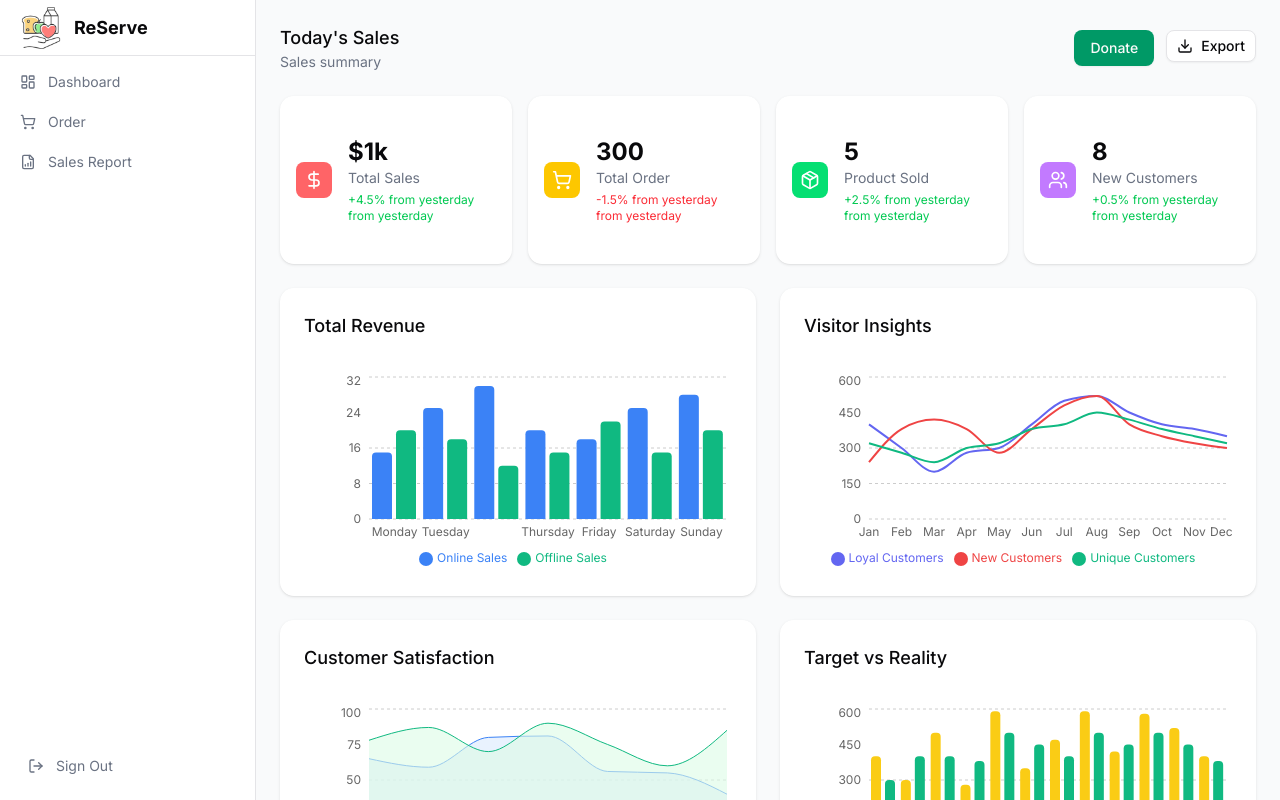
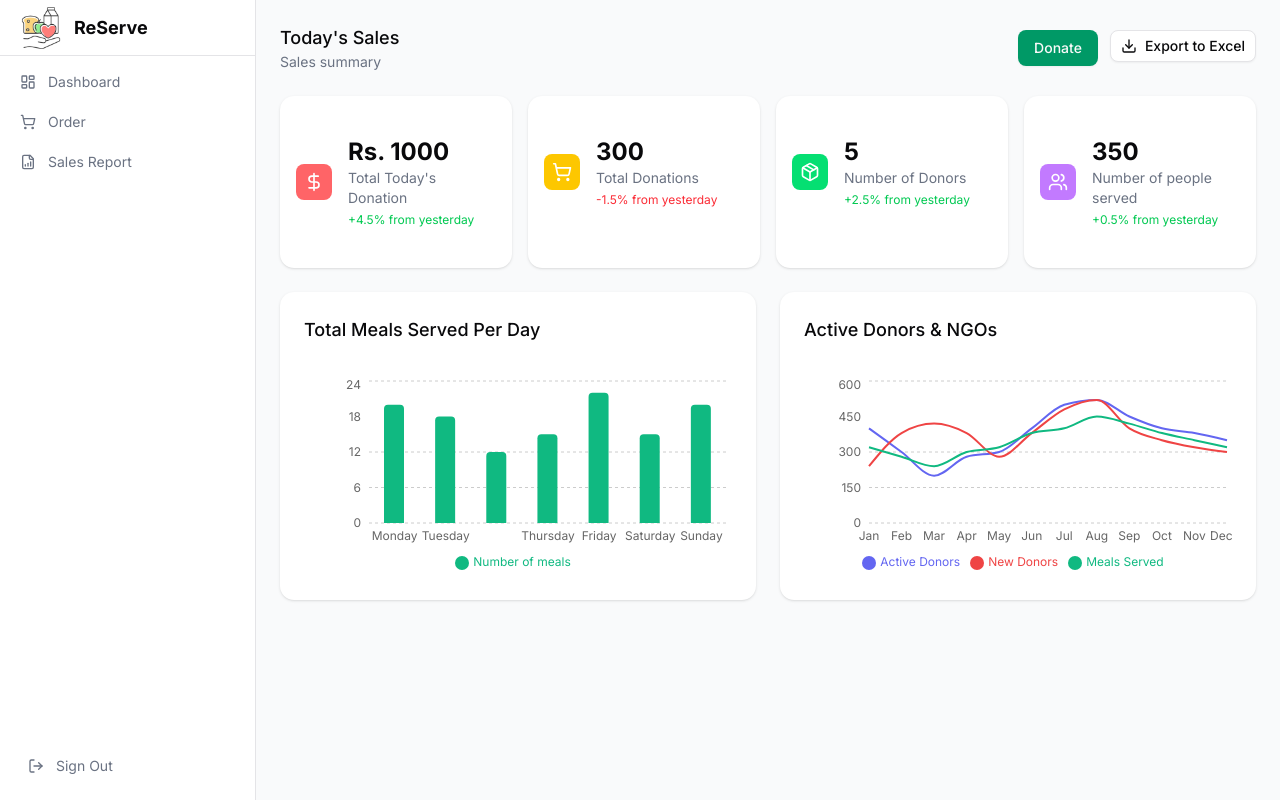
Before and after one commit to YashKhatpe/ReServe, a Next.js app: page /donor-dashboard in a window 1280 px wide. Built offline with nearby package versions, Linux system fonts and the light colour scheme.

Commit message:
Dashboard and export

```diff
--- a/app/(donor)/donate/page.tsx
+++ b/app/(donor)/donate/page.tsx
@@ -28,7 +28,7 @@ import {
 } from "@/components/ui/select";
 import { supabase } from "@/lib/supabase";
 import { FOOD_PREFERENCES, STORAGE_OPTIONS } from "@/lib/constants";
-import { ArrowLeft } from "lucide-react";
+import { ArrowLeft, ImageIcon } from "lucide-react";
 import { v4 as uuidv4 } from "uuid";
 
 import { toast } from "sonner";
@@ -37,12 +37,7 @@ const donationFormSchema = z.object({
   food_name: z
     .string()
     .min(2, { message: "Food name must be at least 2 characters." }),
-  food_image: z
-    .string()
-    .trim()
-    .url({ message: "Please enter a valid URL for the food image." })
-    .optional()
-    .or(z.literal("")),
+  food_image: z.instanceof(File, { message: "Please upload a image file." }),
   preparation_date_time: z
     .string()
     .min(1, { message: "Preparation date and time is required." }),
@@ -57,14 +52,15 @@ const donationFormSchema = z.object({
   preferred_pickup_time: z
     .string()
     .min(1, { message: "Preferred pickup time is required." }),
-  additional_notes: z.string().optional(),
+  // additional_notes: z.string().optional(),
 });
 
 export default function DonatePage() {
   const router = useRouter();
   const [isLoading, setIsLoading] = useState(false);
   const [userId, setUserId] = useState<string | null>(null);
-  // const [files, setFiles] = useState < File[] | null > (null);
+  const [selectedFile, setSelectedFile] = useState<File | null>(null);
+  const [imagePreview, setImagePreview] = useState<string | null>(null);
 
   useEffect(() => {
     async function checkAuth() {
@@ -87,18 +83,20 @@ export default function DonatePage() {
     resolver: zodResolver(donationFormSchema),
     defaultValues: {
       food_name: "",
-      food_image: "",
       preparation_date_time: "",
       expiry_date_time: "",
       food_type: "",
       serves: 1,
       storage: "",
       preferred_pickup_time: "",
-      additional_notes: "",
+      // additional_notes: "",
     },
   });
 
+
+
   async function onSubmit(data: z.infer<typeof donationFormSchema>) {
+    console.log(data);
     if (!userId) {
       toast("Auth Error", {
         description: "You must be logged in to donate food.",
@@ -107,34 +105,58 @@ export default function DonatePage() {
     }
 
     try {
+      setIsLoading(true);
+      let foodImageUrl = null;
+
+      // Upload image to Supabase Storage if a file is selected
+
+      const file = data.food_image;
+      const fileExt = file.name.split('.').pop();
+      const fileName = `${uuidv4()}.${fileExt}`;
+      const filePath = `${fileName}`;
+
+      const { error: uploadError } = await supabase.storage
+        .from('food_image')
+        .upload(fileName, file, { cacheControl: '3600', upsert: false });
+
+      if (uploadError) throw uploadError;
+
+      // Get the public URL for the uploaded file
+      const { data: publicUrlData } = supabase.storage
+        .from('food_image')
+        .getPublicUrl(fileName);
+
+      if (publicUrlData) {
+        foodImageUrl = publicUrlData.publicUrl;
+      }
+
+
       const uniqueId = uuidv4();
       const { error } = await supabase.from("donor_form").insert({
         id: uniqueId,
         food_name: data.food_name,
-        food_image: data.food_image || null,
-        preparation_date_time: new Date(
-          data.preparation_date_time
-        ).toISOString(),
+        food_image: foodImageUrl,
+        preparation_date_time: new Date(data.preparation_date_time).toISOString(),
         expiry_date_time: new Date(data.expiry_date_time).toISOString(),
         food_type: data.food_type,
         serves: data.serves,
         storage: data.storage,
         preferred_pickup_time: data.preferred_pickup_time,
         donor_id: userId,
-        created_at: new Date(),
+        // additional_notes: data.additional_notes || null,
+        created_at: new Date().toISOString(),
       });
-      console.log(error);
+
       if (error) throw error;
 
       toast("Donation Created", {
         description: "Your food donation has been listed successfully.",
       });
 
-      router.push("/donor/dashboard");
+      router.push("/donor-dashboard");
     } catch (error: any) {
       toast("Error Creating Donation", {
-        description:
-          error.message || "Could not create your donation. Please try again.",
+        description: error.message || "Could not create your donation. Please try again.",
       });
     } finally {
       setIsLoading(false);
@@ -146,7 +168,7 @@ export default function DonatePage() {
       <div className="container mx-auto py-8">
         <Button
           variant="ghost"
-          className=" flex items-center text-primary"
+          className="flex items-center text-primary"
           onClick={() => router.push("/donor-dashboard")}
         >
           <ArrowLeft className="mr-2 h-4 w-4" /> Back to Dashboard
@@ -182,18 +204,11 @@ export default function DonatePage() {
             <FormField
               control={form.control}
               name="food_image"
-                  render={({ field: { onChange, ...rest } }) => (
+              render={({ field: { onChange } }) => (
                 <FormItem>
                   <FormLabel>Food Image</FormLabel>
                   <FormControl>
-                        <Input
-                          type="file"
-                          accept="image/*"
-                          onChange={(e) => {
-                            onChange(e.target.files?.[0]); // Capture the file
-                          }}
-                          {...rest}
-                        />
+                    <Input type="file" accept="image/*" onChange={(e) => onChange(e.target.files?.[0])} />
                   </FormControl>
                   <FormMessage />
                 </FormItem>
@@ -327,7 +342,7 @@ export default function DonatePage() {
                   />
                 </div>
 
-                <FormField
+                {/* <FormField
                   control={form.control}
                   name="additional_notes"
                   render={({ field }) => (
@@ -343,7 +358,7 @@ export default function DonatePage() {
                       <FormMessage />
                     </FormItem>
                   )}
-                />
+                /> */}
 
                 <Button
                   type="submit"
--- a/app/(donor)/donor-dashboard/page.tsx
+++ b/app/(donor)/donor-dashboard/page.tsx
@@ -1,3 +1,5 @@
+"use client";
+
 import { Button } from "@/components/ui/button";
 import { Card, CardContent, CardHeader, CardTitle } from "@/components/ui/card";
 import { Sidebar } from "@/components/sidebar";
@@ -18,8 +20,41 @@ import {
   Download
 } from "lucide-react";
 import Link from "next/link";
+import { useState } from "react";
 
 export default function Home() {
+  const [loading, setLoading] = useState(false);
+
+  const handleExport = async () => {
+    setLoading(true);
+    try {
+      const response = await fetch("http://localhost:3000/api/excelExport");
+
+      if (!response.ok) {
+        console.error("Failed to download Excel file", response);
+        throw new Error("Failed to download Excel file ${response}");
+      }
+
+      // Convert response to Blob (binary data)
+      const blob = await response.blob();
+      const url = window.URL.createObjectURL(blob);
+
+      // Create a temporary <a> element to trigger the download
+      const a = document.createElement("a");
+      a.href = url;
+      a.download = "orders.xlsx";
+      document.body.appendChild(a);
+      a.click();
+      document.body.removeChild(a);
+
+      // Release the Blob URL
+      window.URL.revokeObjectURL(url);
+    } catch (error) {
+      console.error("Error downloading Excel:", error);
+    }
+    setLoading(false);
+  };
+
   return (
     <div className="flex h-screen bg-gray-50">
       <div className="w-64 flex-shrink-0">
@@ -39,9 +74,9 @@ export default function Home() {
               <Link href="/donate">
               <Button variant="default" className="bg-emerald-600 hover:bg-emerald-700 cursor-pointer">Donate</Button>
               </Link>
-              <Button variant="outline" size="sm" className="gap-2">
+              <Button onClick={handleExport} variant="outline" size="sm" className="gap-2">
                 <Download className="h-4 w-4" />
-                Export
+                {loading ? "Exporting..." : "Export to Excel"}
               </Button>
               </div>
             </div>
@@ -50,33 +85,33 @@ export default function Home() {
               <StatsCard
                 icon={<DollarSign className="h-5 w-5 text-white" />}
                 iconBg="bg-red-400"
-                title="Total Sales"
-                value="$1k"
-                change="+4.5% from yesterday"
+                title="Total Today's Donation"
+                value="Rs. 1000"
+                change="+4.5% "
                 trend="up"
               />
               <StatsCard
                 icon={<ShoppingCart className="h-5 w-5 text-white" />}
                 iconBg="bg-yellow-400"
-                title="Total Order"
+                title="Total Donations"
                 value="300"
-                change="-1.5% from yesterday"
+                change="-1.5% "
                 trend="down"
               />
               <StatsCard
                 icon={<Package className="h-5 w-5 text-white" />}
                 iconBg="bg-green-400"
-                title="Product Sold"
+                title="Number of Donors"
                 value="5"
-                change="+2.5% from yesterday"
+                change="+2.5% "
                 trend="up"
               />
               <StatsCard
                 icon={<Users className="h-5 w-5 text-white" />}
                 iconBg="bg-purple-400"
-                title="New Customers"
-                value="8"
-                change="+0.5% from yesterday"
+                title="Number of people served"
+                value="350"
+                change="+0.5% "
                 trend="up"
               />
             </div>
@@ -87,14 +122,14 @@ export default function Home() {
             </div>
 
             <div className="grid grid-cols-1 lg:grid-cols-2 gap-6">
-              <CustomerSatisfaction />
-              <TargetVsReality />
+              {/* <CustomerSatisfaction /> */}
+              {/* <TargetVsReality /> */}
             </div>
 
             <div className="grid grid-cols-1 lg:grid-cols-3 gap-6">
-              <TopProducts />
+              {/* <TopProducts /> */}
               {/* <SalesMapping /> */}
-              <VolumeVsService />
+              {/* <VolumeVsService /> */}
             </div>
           </div>
         </main>
--- a/app/(ngo)/ngo-dashboard/page.tsx
+++ b/app/(ngo)/ngo-dashboard/page.tsx
@@ -47,33 +47,33 @@ export default function Home() {
               <StatsCard
                 icon={<DollarSign className="h-5 w-5 text-white" />}
                 iconBg="bg-red-400"
-                title="Total Sales"
-                value="$1k"
-                change="+4.5% from yesterday"
+                title="Total Meals Served"
+                value="500 Meals"
+                change="+2.5% "
                 trend="up"
               />
               <StatsCard
                 icon={<ShoppingCart className="h-5 w-5 text-white" />}
                 iconBg="bg-yellow-400"
-                title="Total Order"
-                value="300"
-                change="-1.5% from yesterday"
+                title="Total Donations Received"
+                value="300 Donations"
+                change="+1.5% "
                 trend="down"
               />
               <StatsCard
                 icon={<Package className="h-5 w-5 text-white" />}
                 iconBg="bg-green-400"
-                title="Product Sold"
-                value="5"
-                change="+2.5% from yesterday"
+                title="Meals Received From"
+                value="5 Locations"
+                change="+4.5% "
                 trend="up"
               />
               <StatsCard
                 icon={<Users className="h-5 w-5 text-white" />}
                 iconBg="bg-purple-400"
-                title="New Customers"
+                title="New Volunteers"
                 value="8"
-                change="+0.5% from yesterday"
+                change="+0.5% "
                 trend="up"
               />
             </div>
@@ -84,14 +84,14 @@ export default function Home() {
             </div>
 
             <div className="grid grid-cols-1 lg:grid-cols-2 gap-6">
-              <CustomerSatisfaction />
-              <TargetVsReality />
+              {/* <CustomerSatisfaction /> */}
+              {/* <TargetVsReality /> */}
             </div>
 
             <div className="grid grid-cols-1 lg:grid-cols-3 gap-6">
-              <TopProducts />
+              {/* <TopProducts /> */}
               {/* <SalesMapping /> */}
-              <VolumeVsService />
+              {/* <VolumeVsService /> */}
             </div>
           </div>
         </main>
--- /dev/null
+++ b/app/api/excelExport/route.ts
@@ -0,0 +1,75 @@
+import { NextResponse } from "next/server";
+import { createClient } from "@supabase/supabase-js";
+import * as XLSX from "xlsx";
+import { supabase } from "@/lib/supabase";
+
+interface OrderData {
+    serves: number;
+    created_at: string;
+    donor_form: {
+      food_name: string;
+      donor: {
+        name: string;
+        phone_no: string;
+      } | null;
+    } | null;
+    ngo: {
+      name: string;
+    } | null;
+    delivery_person_name: string | null;
+    delivery_person_phone_no: string | null;
+  }
+
+export async function GET() {
+  try {
+
+    // Fetch data from Supabase
+    const { data, error } = await supabase
+      .from("orders") // Replace with your table name
+      .select(`
+        serves,
+        created_at,
+        donor_form:donor_form_id (food_name,donor:donor_id (name, phone_no)),
+        ngo:ngo_id (name),
+        delivery_person_name,
+        delivery_person_phone_no
+        `) as { data: OrderData[] | null; error: any };
+
+    if (error || !data) {
+      return NextResponse.json({ error: (error as Error).message }, { status: 500 });
+    }
+
+    // Transform data
+    const formattedData = data.map((row) => ({
+        Donor: row.donor_form?.donor?.name || "Unknown",
+        NGO: row.ngo?.name || "Unknown",
+        "Food Name": row.donor_form?.food_name || "Unknown",
+        Serves: row.serves,
+        "Delivery Person": row.delivery_person_name || "Not Assigned",
+        "Delivery Contact": row.delivery_person_phone_no || "N/A",
+        "Total Amount": row.serves * 50, // Calculation
+        "Created At": new Date(row.created_at).toLocaleString(),
+      }));
+    // Convert to Excel format
+    const worksheet = XLSX.utils.json_to_sheet(formattedData);
+    const workbook = XLSX.utils.book_new();
+    XLSX.utils.book_append_sheet(workbook, worksheet, "Donations");
+
+    // Generate binary data
+    const excelBuffer = XLSX.write(workbook, {
+      bookType: "xlsx",
+      type: "array",
+    });
+
+    // Convert to Blob and return as response
+    return new NextResponse(Buffer.from(excelBuffer), {
+      status: 200,
+      headers: {
+        "Content-Type": "application/vnd.openxmlformats-officedocument.spreadsheetml.sheet",
+        "Content-Disposition": "attachment; filename=donations.xlsx",
+      },
+    });
+  } catch (error) {
+    return NextResponse.json({ error: error.message }, { status: 500 });
+  }
+}
--- a/components/dashboard/total-revenue.tsx
+++ b/components/dashboard/total-revenue.tsx
@@ -26,7 +26,7 @@ export function TotalRevenue() {
   return (
     <Card className="border-0 shadow-sm">
       <CardHeader className="pb-2">
-        <CardTitle className="text-lg font-medium">Total Revenue</CardTitle>
+        <CardTitle className="text-lg font-medium">Total Meals Served Per Day</CardTitle>
       </CardHeader>
       <CardContent>
         <ResponsiveContainer width="100%" height={200}>
@@ -51,16 +51,10 @@ export function TotalRevenue() {
               align="center"
               wrapperStyle={{ fontSize: 12 }}
             />
-            <Bar
-              dataKey="online"
-              name="Online Sales"
-              fill="#3b82f6"
-              radius={[4, 4, 0, 0]}
-              barSize={20}
-            />
+
             <Bar
               dataKey="offline"
-              name="Offline Sales"
+              name="Number of meals"
               fill="#10b981"
               radius={[4, 4, 0, 0]}
               barSize={20}
--- a/components/dashboard/visitor-insights.tsx
+++ b/components/dashboard/visitor-insights.tsx
@@ -31,7 +31,7 @@ export function VisitorInsights() {
   return (
     <Card className="border-0 shadow-sm">
       <CardHeader className="pb-2">
-        <CardTitle className="text-lg font-medium">Visitor Insights</CardTitle>
+        <CardTitle className="text-lg font-medium">Active Donors & NGOs</CardTitle>
       </CardHeader>
       <CardContent>
         <ResponsiveContainer width="100%" height={200}>
@@ -60,7 +60,7 @@ export function VisitorInsights() {
               type="monotone"
               dataKey="loyal"
               stroke="#6366f1"
-              name="Loyal Customers"
+              name="Active Donors"
               strokeWidth={2}
               dot={false}
               activeDot={{ r: 6 }}
@@ -69,7 +69,7 @@ export function VisitorInsights() {
               type="monotone"
               dataKey="new"
               stroke="#ef4444"
-              name="New Customers"
+              name="New Donors"
               strokeWidth={2}
               dot={false}
               activeDot={{ r: 6 }}
@@ -78,7 +78,7 @@ export function VisitorInsights() {
               type="monotone"
               dataKey="unique"
               stroke="#10b981"
-              name="Unique Customers"
+              name="Meals Served"
               strokeWidth={2}
               dot={false}
               activeDot={{ r: 6 }}
--- a/package.json
+++ b/package.json
@@ -37,6 +37,7 @@
     "tailwind-merge": "^3.0.2",
     "tailwindcss-animate": "^1.0.7",
     "uuid": "^11.1.0",
+    "xlsx": "^0.18.5",
     "zod": "^3.24.2"
   },
   "devDependencies": {
```
Also changed, not shown: 1 other file (tests, documents, lock files or other folders). Lines whose indentation alone changed are shown as unchanged.
